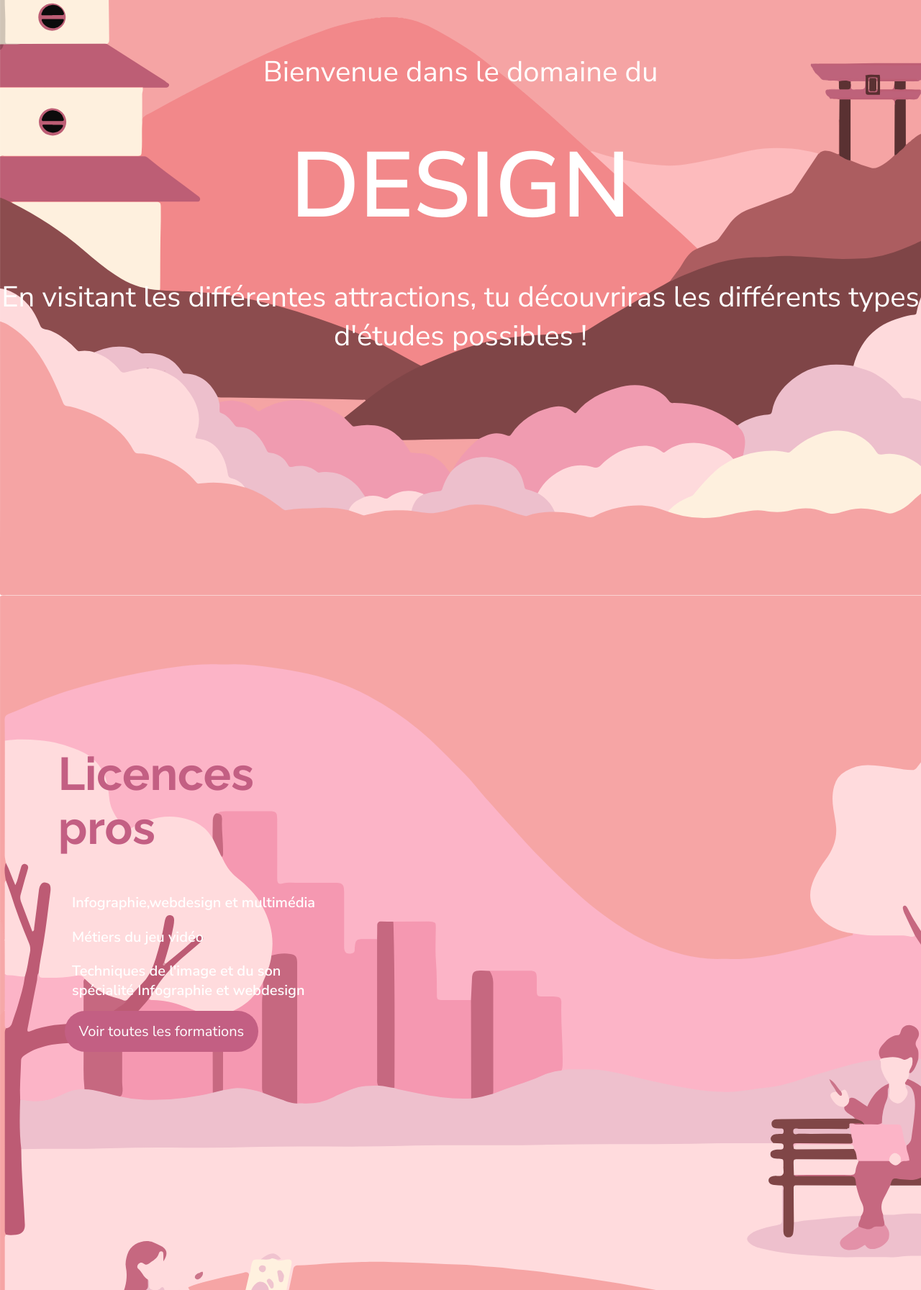
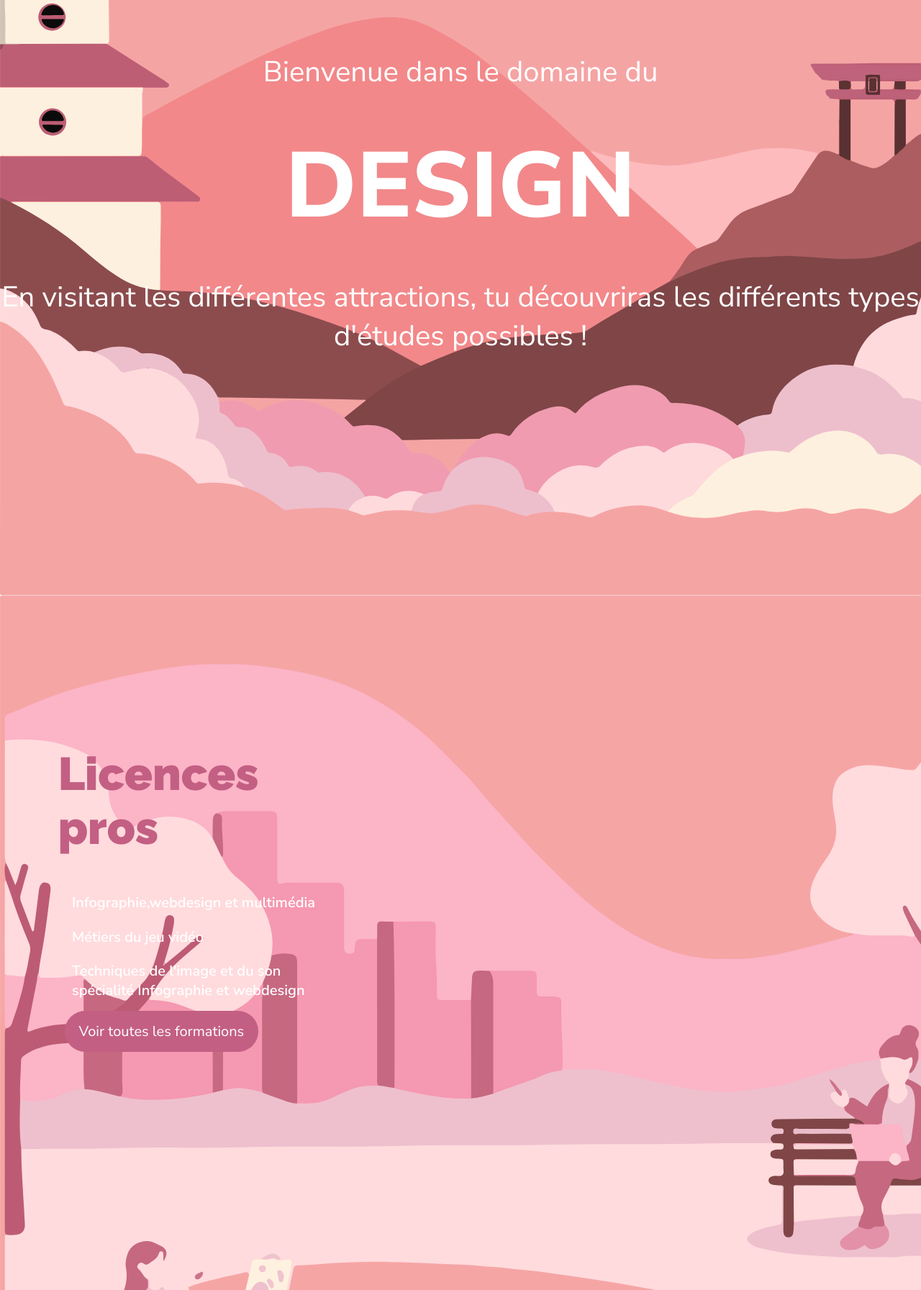
Before and after one commit to gilyann/PT-13, a PHP site: page /domaine_design.php in a window 1280 px wide. Shown: the part 127-1920 px from the top of the page at 72% size. Run offline with PHP 8.4, Linux system fonts and the light colour scheme; data that the repository does not hold is empty; some libraries are stand-ins or nearby versions.

Commit message:
design
design détail

```diff
--- a/domaine_design.css
+++ b/domaine_design.css
@@ -49,6 +49,7 @@ h1 {
     text-align: center;
     font-size: 9.375rem;
     color: white;
+    font-weight: 800;
 }
 
 .tdf {
@@ -258,7 +259,7 @@ main :nth-child(10) {
 }
 
 p {
-    color: #ac8a96;
+    color: white;
 }
 
 
--- a/domaine_design.php
+++ b/domaine_design.php
@@ -6,9 +6,9 @@
     <meta http-equiv="X-UA-Compatible" content="IE=edge">
     <meta name="viewport" content="width=device-width, initial-scale=1.0">
     <link rel="preconnect" href="https://fonts.gstatic.com">
-    <link href="https://fonts.googleapis.com/css2?family=Nunito+Sans:wght@400;600&display=swap" rel="stylesheet">
+    <link href="https://fonts.googleapis.com/css2?family=Nunito+Sans:wght@400;600;700;800;900&display=swap" rel="stylesheet">
     <link rel="preconnect" href="https://fonts.gstatic.com">
-<link href="https://fonts.googleapis.com/css2?family=Raleway:wght@400;700&display=swap" rel="stylesheet">
+    <link href="https://fonts.googleapis.com/css2?family=Raleway:wght@400;700;900&display=swap" rel="stylesheet">
 <link rel="stylesheet" href="nav.css">
 <link rel="stylesheet" href="domaine_design.css">
 <link rel="icon" type="image/png" href="medias/img/plane.png" />
```
